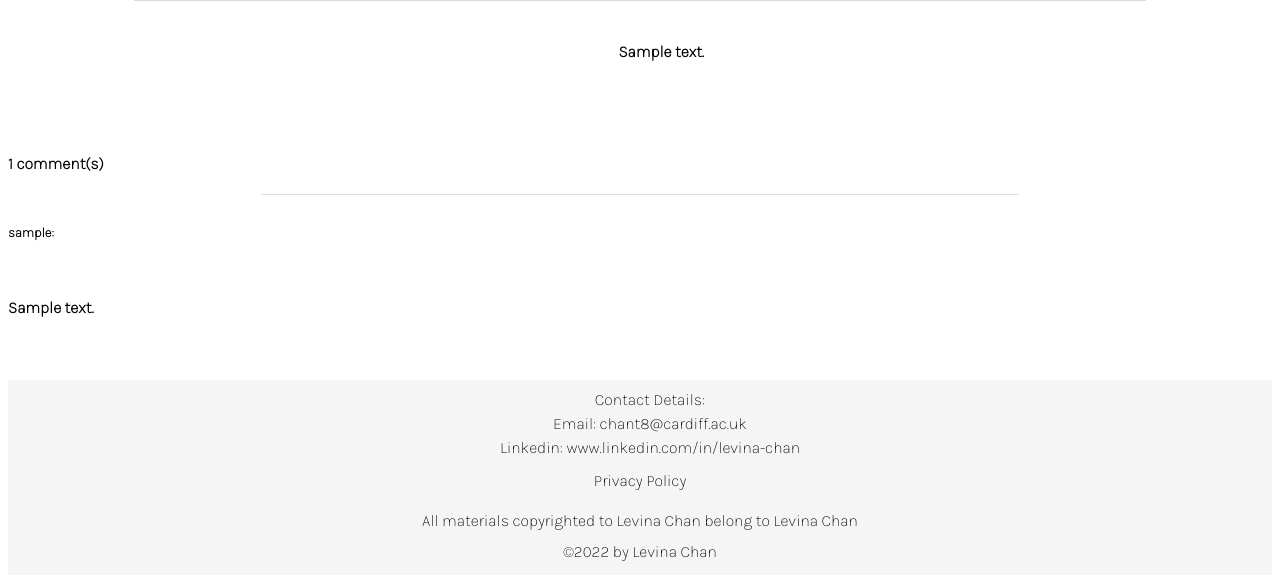
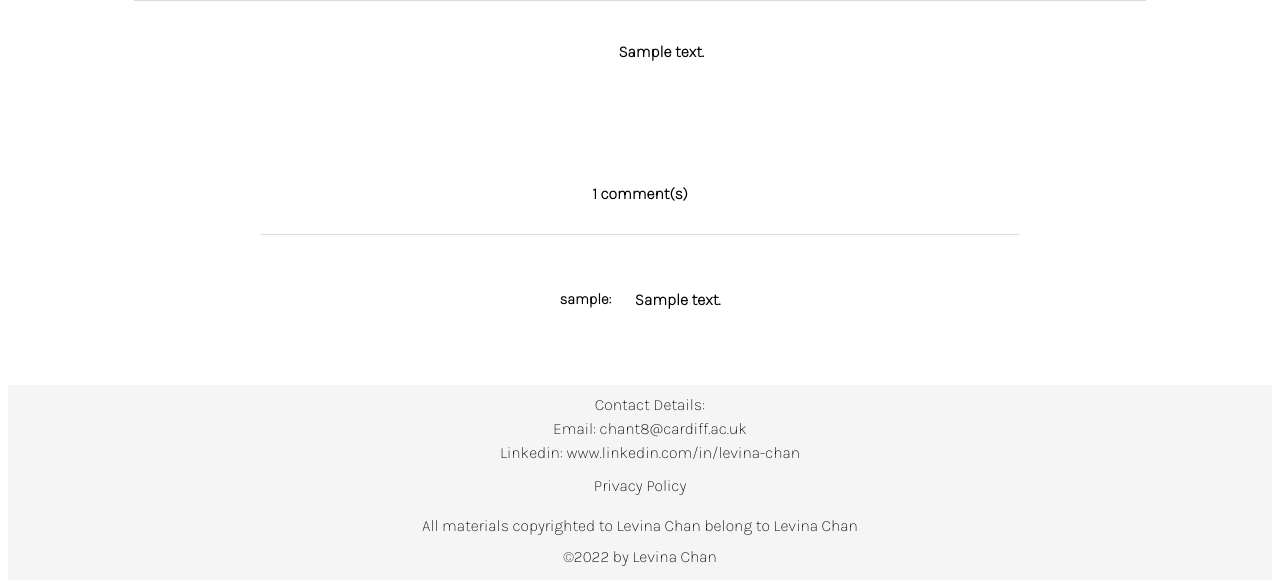
Before and after one commit to levina-c/Personal_blog, a Flask app: page /post/1 in a window 1280 px wide. Shown: the part 1041-1629 px from the top of the page. Before the commit the page ends 1602 px from the top, so only its background shows below. Run offline with Flask 2, Linux system fonts and the light colour scheme; tables that the repository leaves empty hold one stand-in row (values such as "Sample post"); grey boxes marked "Sample" are stand-in pictures; parts of the project's set-up code (start-up, migrations or seed data) failed here and were passed over.

Commit message:
guest view comment section fixed

```diff
--- a/blog/templates/post.html
+++ b/blog/templates/post.html
@@ -32,7 +32,9 @@
             <p>{{ commentBox.content(rows='8', cols='50') }}</p>
             <input type="submit" value="Post">
         </form>
+    </div>
 {% endif %}
+    <div class="comment_text">
         <h4 class="comment_count">{{ post.comment.count() }} comment(s)</h4>
         {% for comment in post.comment %}
             <hr>
```
